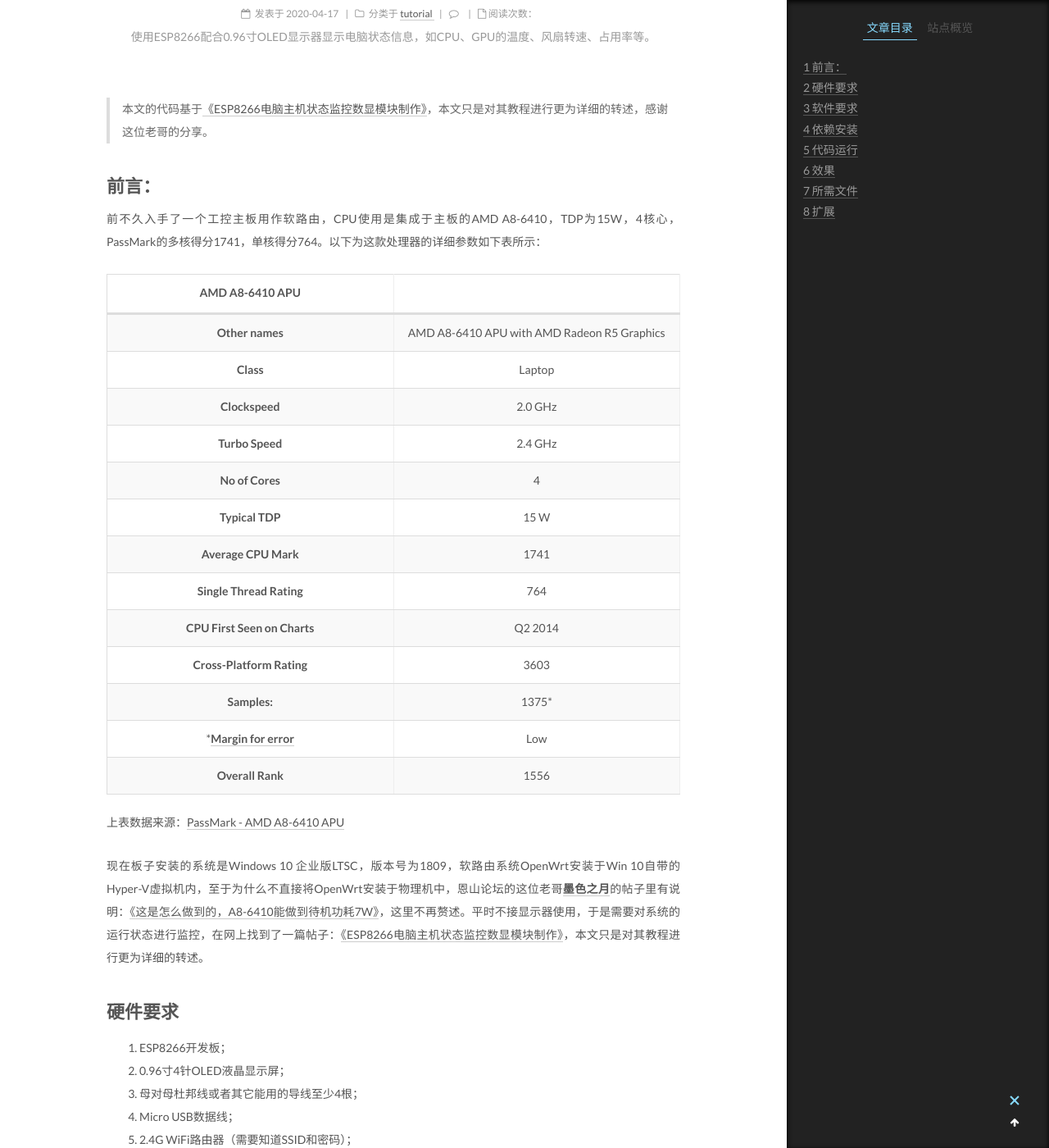
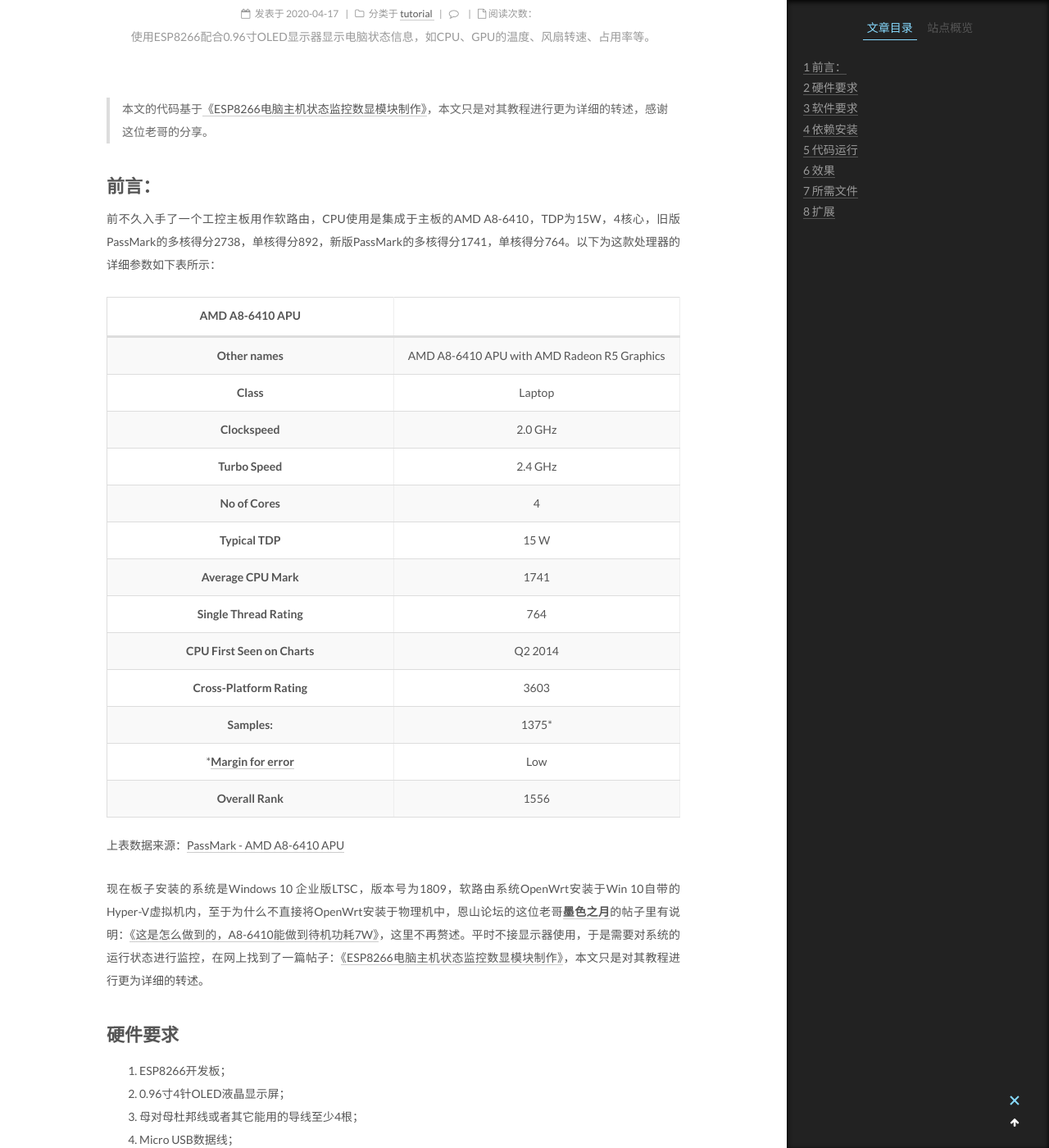
Before and after one commit to xrp001/xrp001.github.io, a Jekyll site: the page built from _posts/2020-04-17-oled-with-esp8266-to-display-computer-status.md, in a window 1280 px wide and 1400 px high, scrolled down 253 px. Shown: the whole window at 82% size. Built offline with Jekyll 4.4.1, drawn with Linux system fonts in a browser that asks for light colours; comment, search, counter and statistics services are not loaded.

Commit message:
Update 2020-04-17-oled-with-esp8266-to-display-computer-status.md

```diff
--- a/_posts/2020-04-17-oled-with-esp8266-to-display-computer-status.md
+++ b/_posts/2020-04-17-oled-with-esp8266-to-display-computer-status.md
@@ -8,7 +8,7 @@ tags: [Arduino,ESP8266,AIDA64,OLED]
 >本文的代码基于[《ESP8266电脑主机状态监控数显模块制作》](https://www.mydigit.cn/forum.php?mod=viewthread&tid=126778)，本文只是对其教程进行更为详细的转述，感谢这位老哥的分享。
 
 ## 前言：
-前不久入手了一个工控主板用作软路由，CPU使用是集成于主板的AMD A8-6410，TDP为15W，4核心，PassMark的多核得分1741，单核得分764。以下为这款处理器的详细参数如下表所示：
+前不久入手了一个工控主板用作软路由，CPU使用是集成于主板的AMD A8-6410，TDP为15W，4核心，旧版PassMark的多核得分2738，单核得分892，新版PassMark的多核得分1741，单核得分764。以下为这款处理器的详细参数如下表所示：
 
 | AMD A8-6410 APU |  |
 |:--------:|:--------:|
```
